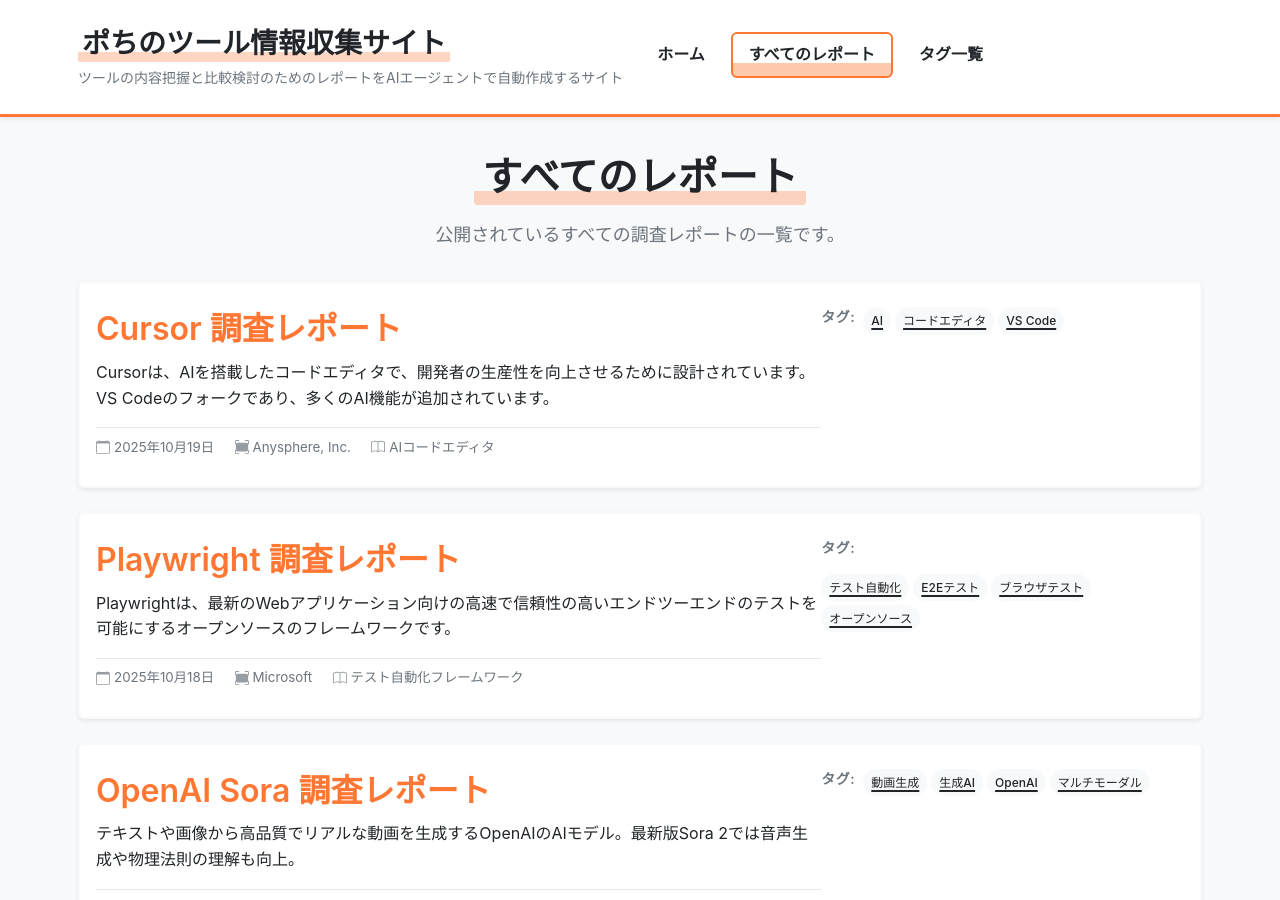
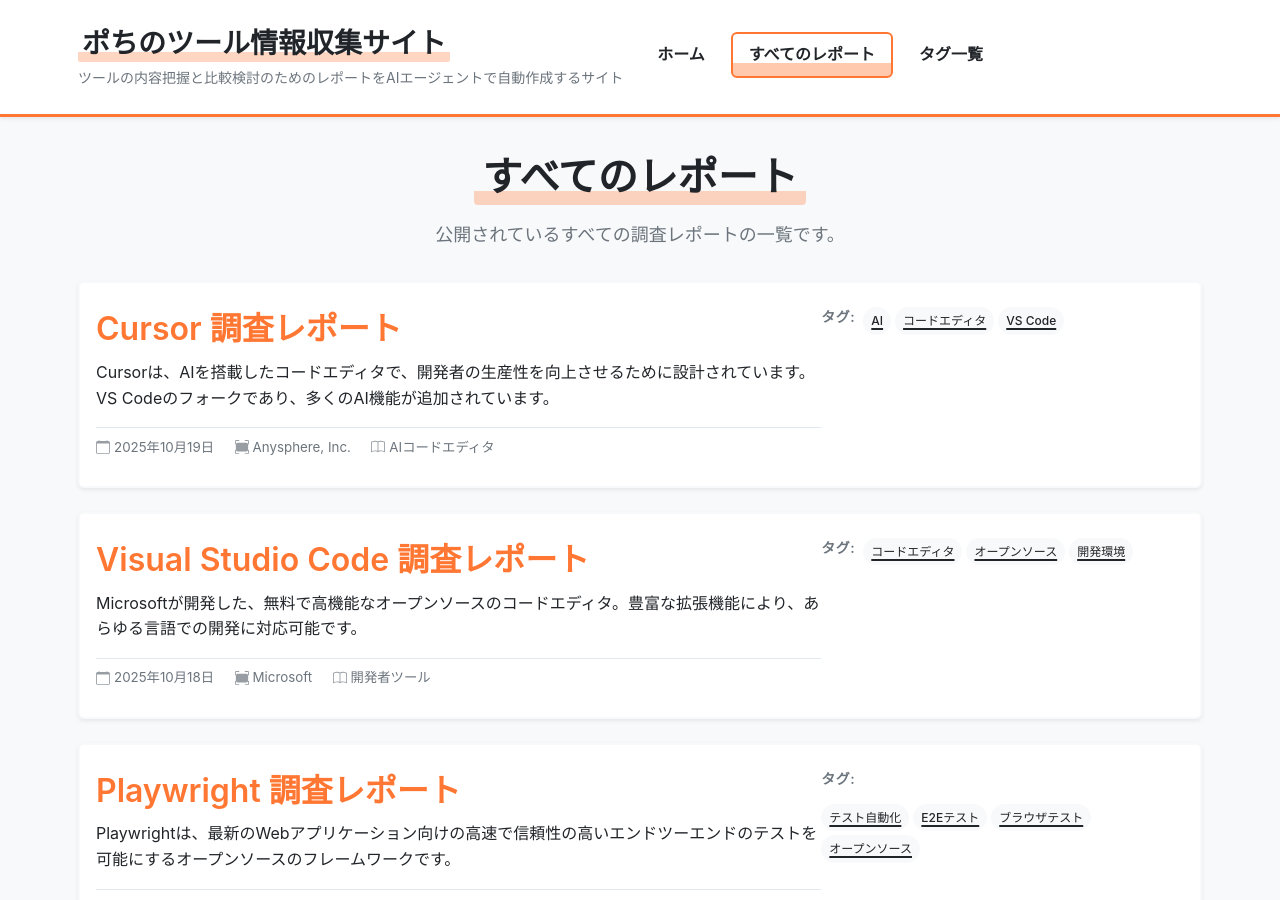
Before and after one commit to aegisfleet/tool-survey-report, a Jekyll site: the page built from reports/index.html, in a window 1280 px wide and 900 px high. Built offline with Jekyll 4.4.1, drawn with Linux system fonts in a browser that asks for light colours; part of the change alters nothing that is shown.

Commit message:
VSCodeレポートの追加 (#20)
* feat: Add VSCode report

Adds a new report on Visual Studio Code.
The report is written in Japanese and follows the structure defined in the template.
It includes basic information, features, pros and cons, user reviews, and a comparison with competing tools.

* fix: Update pagination setting to 30

Updates the pagination setting in _config.yml from 10 to 30 as requested in the code review.

---------

Co-authored-by: google-labs-jules[bot] <161369871+google-labs-jules[bot]@users.noreply.github.com>

```diff
--- a/_config.yml
+++ b/_config.yml
@@ -84,4 +84,4 @@ navigation:
 
 # Site configuration
 show_excerpts: true
-paginate: 10
+paginate: 30
--- /dev/null
+++ b/_reports/vscode.md
@@ -0,0 +1,122 @@
+---
+title: "Visual Studio Code 調査レポート"
+tool_name: "Visual Studio Code"
+category: "開発者ツール"
+developer: "Microsoft"
+official_site: "https://code.visualstudio.com/"
+date: "2025-10-18"
+tags:
+  - "コードエディタ"
+  - "オープンソース"
+  - "開発環境"
+description: "Microsoftが開発した、無料で高機能なオープンソースのコードエディタ。豊富な拡張機能により、あらゆる言語での開発に対応可能です。"
+---
+
+# **Visual Studio Code 調査レポート**
+
+## **1. 基本情報**
+
+* **ツール名**: Visual Studio Code (VS Code)
+* **開発元**: Microsoft
+* **公式サイト**: [https://code.visualstudio.com/](https://code.visualstudio.com/)
+* **カテゴリ**: 開発者ツール（ソースコードエディタ）
+* **概要**: Microsoftが開発している、Windows、Linux、macOS、Webで利用可能な無料のソースコードエディタです。軽量でありながら、デバッグ、Git連携、シンタックスハイライト、インテリジェントなコード補完（IntelliSense）など、多くの機能を標準で備えています。
+
+## **2. 目的と主な利用シーン**
+
+* **解決する課題**: 開発者が特定のプログラミング言語やフレームワークに縛られず、統一されたインターフェースで効率的にコーディング、デバッグ、バージョン管理を行える環境を提供します。
+* **主な利用者**: Web開発者、アプリケーション開発者、データサイエンティスト、学生など、プログラミングに関わるすべての人々。
+* **具体的な利用シーン**:
+  * Webフロントエンド開発 (HTML, CSS, JavaScript, TypeScript)
+  * Webバックエンド開発 (Node.js, Python, Go, Java, PHPなど)
+  * クラウドネイティブアプリケーション開発 (Docker, Kubernetes連携)
+  - Pythonによるデータ分析や機械学習
+  * C/C++、C#、Javaなどでのアプリケーション開発
+
+## **3. 主要機能**
+
+* **IntelliSense**: コードの自動補完、ヒント、パラメータ情報などを表示し、コーディングを高速化します。
+* **デバッグ機能**: ブレークポイント、コールスタック、変数の監視など、本格的なデバッグ機能をエディタ内で直接利用できます。
+* **Git連携**: GitコマンドをUIから直感的に操作でき、差分確認、コミット、プッシュ、プルなどを簡単に行えます。
+* **拡張機能マーケットプレイス**: 膨大な数の拡張機能が公開されており、言語サポートの追加、リンターやフォーマッターの導入、テーマの変更など、自由自在にカスタマイズが可能です。
+* **統合ターミナル**: エディタ内にターミナルを統合しており、コマンドライン操作をシームレスに行えます。
+* **Remote Development**: SSH、コンテナ、WSL (Windows Subsystem for Linux) を利用して、リモート環境のソースコードをローカル環境と同じように編集・デバッグできます。
+* **AI機能**: GitHub CopilotなどのAIアシスタント機能との連携により、コードの自動生成や修正提案を受けることができます。
+
+## **4. 特徴・強み (Pros)**
+
+* **軽量かつ高速**: 起動が速く、動作も軽快であるため、ストレスなく開発に集中できます。
+* **高いカスタマイズ性**: 拡張機能や設定変更により、UI、キーバインド、機能などを自分好みに徹底的にカスタマイズできます。
+* **豊富な拡張機能**: 75,000を超える拡張機能がマーケットプレイスで公開されており、ほぼ全ての言語や開発ワークフローに対応可能です。
+* **クロスプラットフォーム**: Windows, macOS, Linuxの主要なOSで同じように動作するため、チーム内での開発環境の統一が容易です。
+* **強力なコミュニティ**: 世界中の開発者に利用されており、情報交換が活発で、多くのドキュメントやTIPSがWeb上に存在します。
+* **無料**: これだけの高機能でありながら、完全に無料で利用できます。
+
+## **5. 弱み・注意点 (Cons)**
+
+* **多すぎる拡張機能**: 拡張機能が豊富な反面、どれを導入すれば良いか初心者には分かりにくい場合があります。
+* **カスタマイズの学習コスト**: 高度なカスタマイズを行うには、設定ファイル (settings.json) の編集など、ある程度の学習が必要です。
+* **IDEとの比較**: Visual Studioのようなフル機能の統合開発環境（IDE）と比較すると、特定の言語やプラットフォームに特化した機能（GUIデザイナーなど）は標準では備わっていません。
+
+## **6. 料金プラン**
+
+* **無料プラン**: すべての機能が完全に無料で利用可能です。
+* **有料プラン**: ありません。
+
+## **7. 導入実績・事例**
+
+特定の導入企業名は公式にはリストアップされていませんが、Stack Overflowの年次開発者調査では、長年にわたり最も利用されている開発環境として圧倒的なシェアを誇っており、世界中の多くのIT企業や個人開発者に事実上の標準ツールとして利用されています。
+
+## **8. サポート体制**
+
+* **ドキュメント**: 公式サイトに非常に充実したドキュメント（英語・日本語）が整備されています。
+* **コミュニティ**: RedditやStack Overflowなどに活発なコミュニティが存在し、ユーザー同士での質疑応答が盛んに行われています。
+* **公式サポート**: 専用のサポート窓口はありませんが、GitHubのIssueでバグ報告や機能要望を受け付けています。
+
+## **9. 連携機能 (API・インテグレーション)**
+
+* **API**: 拡張機能を作成するためのAPIが豊富に用意されており、誰でもVS Codeの機能を拡張できます。
+* **外部サービス連携**: GitやGitHubとの連携は標準で強力にサポートされています。また、拡張機能を通じて、Docker, Azure, AWS, Slackなど、非常に多くの外部サービスと連携可能です。
+
+## **10. セキュリティとコンプライアンス**
+
+* **データ管理**: 設定の同期機能などを利用しない限り、ソースコードや設定はローカルに保存されます。
+* **拡張機能の安全性**: 誰でも拡張機能を公開できるため、インストールする際は開発元やレビューを確認することが推奨されます。Microsoft公式の拡張機能は安全性が高いです。
+
+## **11. 操作性 (UI/UX) と学習コスト**
+
+* **UI/UX**: 直感的で分かりやすいUIを備えており、初心者でもすぐに基本的な操作を覚えることができます。
+* **学習コスト**: 基本的なテキストエディタとしての利用は容易ですが、多くの機能を使いこなすためには、ショートカットキーを覚えたり、設定をカスタマイズしたりと、ある程度の学習が必要です。しかし、その学習コストを上回る生産性の向上が期待できます。
+
+## **12. ユーザーの声（レビュー分析）**
+
+* **調査対象**: ITreview
+* **総合評価**: 4.4 / 5.0
+* **ポジティブな評価**:
+  * 「動作が非常に軽く、立ち上がりも速い点が大きなメリット」（ITreviewより）
+  * 「カスタマイズやプラグインなどを利用することで、自分好みの環境を整えられる」（ITreviewより）
+  * 「Emmetによるコードスニペット展開や自動補完機能により、マークアップ作業時間を大きく削減できた」（ITreviewより）
+* **ネガティブな評価 / 改善要望**:
+  * 「プラグインが非常に多いため、どれを導入すればよいかわからない」（ITreviewより）
+  * 「カスタマイズは本当に便利ですが、その環境を作り上げ自分好みに整えるためには、少し学習しないといけないので、敷居が高いかも」（ITreviewより）
+* **特徴的なユースケース**:
+  * Web制作のコーディング作業だけでなく、Pythonを使った社内ツールの開発や、kintoneアプリのカスタマイズなど、幅広い用途で利用されている。
+
+## **13. 直近半年のアップデート情報**
+
+VS Codeは毎月定期的にアップデートがリリースされており、常に新機能の追加や改善が行われています。近年のアップデートでは、特にAI（GitHub Copilot）連携の強化が顕著で、AIがコーディングを支援する機能が次々と統合されています。また、UIの改善やアクセシビリティの向上にも継続的に取り組んでいます。
+
+## **14. 類似ツールとの比較**
+
+* **Sublime Text**: VS Codeと同様に軽量で高速なエディタ。VS Code登場以前は人気が高かったが、現在はVS Codeの方が拡張機能やコミュニティの面で優位性がある。有料ツール（試用は無料）。
+* **Atom**: GitHubが開発したオープンソースのエディタ。VS CodeのベースとなったElectronを広めた存在。VS Codeと似たコンセプトを持つが、パフォーマンス面でVS Codeに劣ると言われることが多い。2022年に開発終了。
+* **JetBrains IDEs (IntelliJ IDEA, PyCharmなど)**: 特定の言語に特化した高機能な統合開発環境（IDE）。リファクタリング機能や静的解析機能は非常に強力だが、VS Codeに比べて動作が重く、有償の製品が多い。
+
+## **15. 総評**
+
+* **総合的な評価**:
+  Visual Studio Codeは、現代の開発者にとって必須とも言える、非常に完成度の高いソースコードエディタです。軽量さ、高速さ、そして圧倒的なカスタマイズ性を兼ね備えており、初心者からプロフェッショナルまで、あらゆるレベルのユーザーにおすすめできます。
+* **推奨されるチームやプロジェクト**:
+  Web開発、クラウドネイティブ開発、複数言語を利用するプロジェクトなど、特定のプラットフォームに縛られない、モダンな開発を行うすべてのチームに推奨できます。
+* **選択時のポイント**:
+  無料で始められ、学習コストも比較的低いため、「まずは試してみる」という選択がしやすいのが大きな利点です。特定の言語で非常に高度なリファクタリングや静的解析を多用する場合はJetBrains社のIDEも選択肢となりますが、ほとんどの開発シーンにおいて、VS Codeは最適なツールとなり得るでしょう。
```
